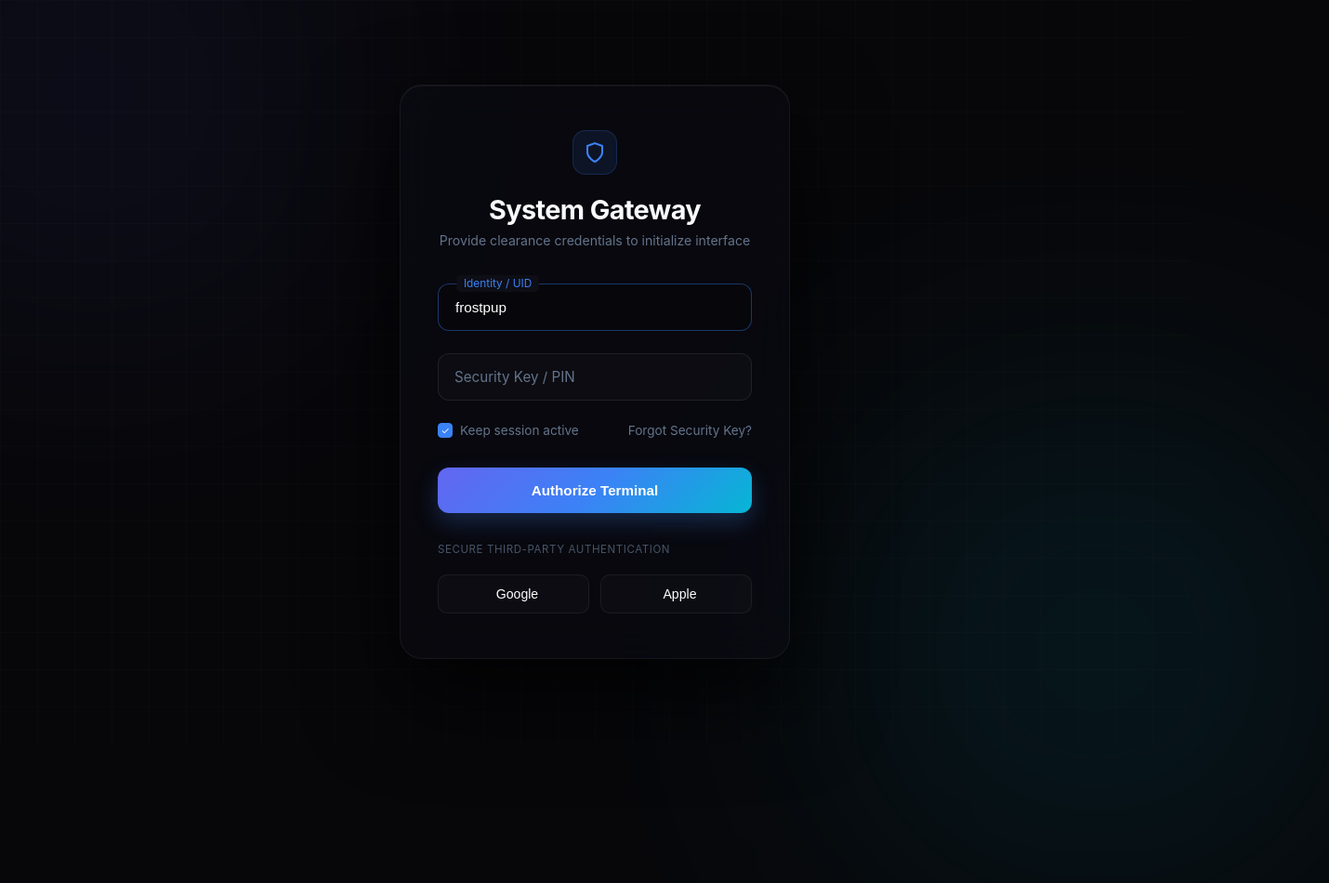
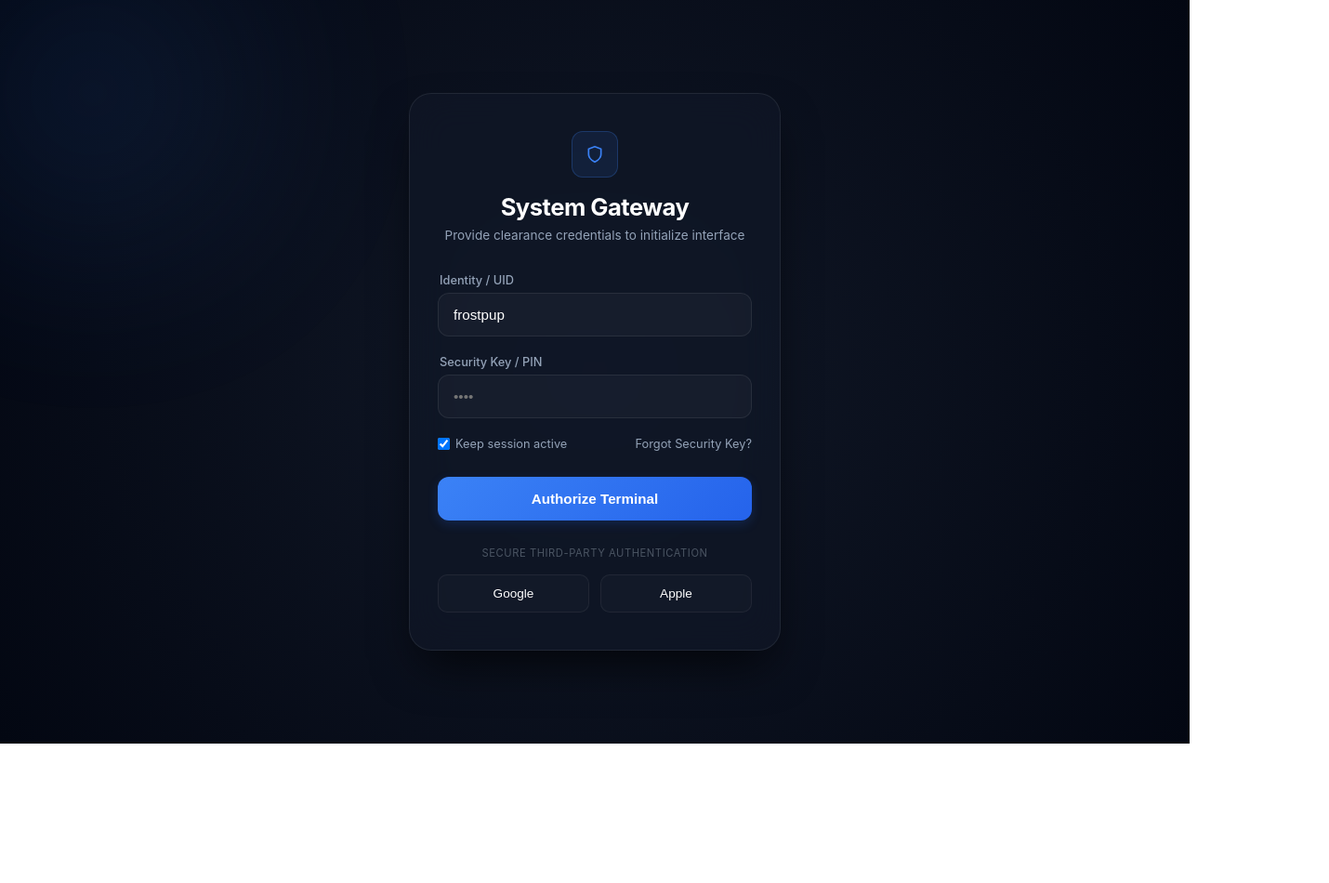
Before and after one commit to manvithmanvithn-dev/Login-page-pc, a plain HTML site: page index.html in a window 1280 px wide. Shown: the whole page at 93% size, 1430 px wide, since content can reach past the window. After the commit the page ends 800 px from the top, so only its background shows below. Drawn offline with Linux system fonts and the light colour scheme.

Commit message:
Update index.html

```diff
--- a/index.html
+++ b/index.html
@@ -3,109 +3,295 @@
 <head>
     <meta charset="UTF-8">
     <meta name="viewport" content="width=device-width, initial-scale=1.0">
-    <title>Enterprise Portal // Access Gate</title>
-    <link rel="stylesheet" href="style.css">
+    <title>Enterprise Portal // Gateway Access</title>
+    <style>
+        * {
+            box-sizing: border-box;
+            margin: 0;
+            padding: 0;
+        }
+
+        body {
+            font-family: -apple-system, BlinkMacSystemFont, "Segoe UI", Roboto, Helvetica, Arial, sans-serif;
+            background: radial-gradient(circle at center, #111827 0%, #030712 100%);
+            color: #f8fafc;
+            min-height: 100vh;
+            display: flex;
+            justify-content: center;
+            align-items: center;
+            padding: 20px;
+        }
+
+        /* Ambient Cyber Blur Elements */
+        .glow-orb {
+            position: fixed;
+            width: 300px;
+            height: 300px;
+            border-radius: 50%;
+            background: #3b82f6;
+            filter: blur(120px);
+            opacity: 0.15;
+            z-index: 1;
+            pointer-events: none;
+            top: -50px;
+            left: -50px;
+        }
+
+        /* Main Container: Absolute Luxury Glassmorphism */
+        .auth-card {
+            background: rgba(17, 24, 39, 0.7);
+            backdrop-filter: blur(20px);
+            -webkit-backdrop-filter: blur(20px);
+            border: 1px solid rgba(255, 255, 255, 0.08);
+            border-radius: 24px;
+            width: 100%;
+            max-width: 400px;
+            padding: 40px 30px;
+            box-shadow: 0 25px 50px -12px rgba(0, 0, 0, 0.7);
+            text-align: center;
+            z-index: 10;
+        }
+
+        .header-section {
+            margin-bottom: 30px;
+        }
+
+        .icon-shield {
+            width: 50px;
+            height: 50px;
+            background: rgba(59, 130, 246, 0.1);
+            border: 1px solid rgba(59, 130, 246, 0.25);
+            border-radius: 12px;
+            display: flex;
+            justify-content: center;
+            align-items: center;
+            color: #3b82f6;
+            margin: 0 auto 16px;
+        }
+
+        h2 {
+            font-size: 1.6rem;
+            font-weight: 700;
+            letter-spacing: -0.02em;
+            margin-bottom: 6px;
+            color: #ffffff;
+        }
+
+        .subtitle {
+            color: #94a3b8;
+            font-size: 0.85rem;
+            line-height: 1.4;
+        }
+
+        /* High-End Form Fields */
+        .input-group {
+            position: relative;
+            margin-bottom: 20px;
+            text-align: left;
+        }
+
+        .input-group label {
+            display: block;
+            color: #94a3b8;
+            font-size: 0.8rem;
+            font-weight: 500;
+            margin-bottom: 6px;
+            padding-left: 2px;
+        }
+
+        .input-field {
+            width: 100%;
+            background: rgba(255, 255, 255, 0.03);
+            border: 1px solid rgba(255, 255, 255, 0.08);
+            padding: 14px 16px;
+            border-radius: 12px;
+            color: #ffffff;
+            font-size: 0.95rem;
+            outline: none;
+            transition: all 0.2s ease;
+        }
+
+        .input-field:focus {
+            border-color: #3b82f6;
+            background: rgba(0, 0, 0, 0.2);
+            box-shadow: 0 0 0 1px #3b82f6;
+        }
+
+        .error-message {
+            color: #ef4444;
+            font-size: 0.8rem;
+            margin-top: 6px;
+            display: none;
+            padding-left: 2px;
+        }
+
+        /* Utilities */
+        .utility-row {
+            display: flex;
+            justify-content: space-between;
+            align-items: center;
+            font-size: 0.8rem;
+            margin-bottom: 28px;
+        }
+
+        .remember-me {
+            color: #94a3b8;
+            display: flex;
+            align-items: center;
+            gap: 6px;
+            cursor: pointer;
+        }
+
+        .forgot-pass {
+            color: #94a3b8;
+            text-decoration: none;
+            transition: color 0.2s;
+        }
+
+        .forgot-pass:hover {
+            color: #3b82f6;
+        }
+
+        /* Action Button */
+        .action-button {
+            width: 100%;
+            background: linear-gradient(135deg, #3b82f6, #2563eb);
+            color: #ffffff;
+            border: none;
+            padding: 15px;
+            border-radius: 12px;
+            font-size: 0.95rem;
+            font-weight: 600;
+            cursor: pointer;
+            box-shadow: 0 4px 12px rgba(37, 99, 235, 0.2);
+            transition: all 0.2s ease;
+        }
+
+        .action-button:hover {
+            transform: translateY(-1px);
+            box-shadow: 0 6px 20px rgba(37, 99, 235, 0.4);
+        }
+
+        .action-button:active {
+            transform: translateY(0);
+        }
+
+        /* Third-Party Login Options */
+        .divider {
+            font-size: 0.7rem;
+            color: #4b5563;
+            text-transform: uppercase;
+            letter-spacing: 0.05em;
+            margin: 28px 0 16px;
+        }
+
+        .social-buttons {
+            display: flex;
+            gap: 12px;
+        }
+
+        .social-btn {
+            flex: 1;
+            background: rgba(255, 255, 255, 0.02);
+            border: 1px solid rgba(255, 255, 255, 0.06);
+            padding: 12px;
+            border-radius: 10px;
+            color: #ffffff;
+            font-size: 0.85rem;
+            font-weight: 500;
+            cursor: pointer;
+            transition: background 0.2s;
+        }
+
+        .social-btn:hover {
+            background: rgba(255, 255, 255, 0.06);
+        }
+
+        @keyframes hardwareShake {
+            0%, 100% { transform: translateX(0); }
+            20%, 60% { transform: translateX(-6px); }
+            40%, 80% { transform: translateX(6px); }
+        }
+        .shake-effect {
+            animation: hardwareShake 0.35s ease;
+        }
+    </style>
 </head>
 <body>
 
-    <div class="mesh-grid"></div>
-    <div class="glow-sphere sphere-alpha"></div>
-    <div class="glow-sphere sphere-beta"></div>
+    <div class="glow-orb"></div>
 
-    <div class="auth-wrapper">
-        <div class="auth-header">
-            <div class="security-shield">
-                <svg width="24" height="24" viewBox="0 0 24 24" fill="none" stroke="currentColor" stroke-width="2">
+    <div class="auth-card" id="mainContainer">
+        <div class="header-section">
+            <div class="icon-shield">
+                <svg width="20" height="20" viewBox="0 0 24 24" fill="none" stroke="currentColor" stroke-width="2" stroke-linecap="round" stroke-linejoin="round">
                     <path d="M12 22s8-4 8-10V5l-8-3-8 3v7c0 6 8 10 8 10z"/>
                 </svg>
             </div>
             <h2>System Gateway</h2>
-            <p class="auth-subtitle">Provide clearance credentials to initialize interface</p>
+            <p class="subtitle">Provide clearance credentials to initialize interface</p>
         </div>
 
-        <div class="form-container">
-            <div class="input-track">
-                <input type="text" id="userUID" placeholder=" " required value="frostpup">
-                <label for="userUID">Identity / UID</label>
-                <span class="track-indicator"></span>
+        <div>
+            <div class="input-group">
+                <label for="uidField">Identity / UID</label>
+                <input type="text" id="uidField" class="input-field" value="frostpup" autocomplete="off">
             </div>
 
-            <div class="input-track">
-                <input type="password" id="passKey" placeholder=" " required oninput="evaluateKeySequence(this)">
-                <label for="passKey">Security Key / PIN</label>
-                <span class="track-indicator"></span>
-                <div class="error-node" id="errorFeedback">Clearance code rejection triggered.</div>
+            <div class="input-group">
+                <label for="pinField">Security Key / PIN</label>
+                <input type="password" id="pinField" class="input-field" placeholder="••••" oninput="verifyInputSequence(this)" autocomplete="off">
+                <div class="error-message" id="errorFeedback">Clearance code rejection triggered.</div>
             </div>
 
-            <div class="form-utility">
-                <label class="toggle-control">
-                    <input type="checkbox" checked>
-                    <span class="control-box"></span>
-                    Keep session active
+            <div class="utility-row">
+                <label class="remember-me">
+                    <input type="checkbox" checked> Keep session active
                 </label>
-                <a href="#" class="recovery-trigger">Forgot Security Key?</a>
+                <a href="#" class="forgot-pass">Forgot Security Key?</a>
             </div>
 
-            <button class="submit-action" id="gateTrigger" onclick="processAccessRequest()">
-                <span class="label-text" id="actionText">Authorize Terminal</span>
-                <div class="loading-ring" id="actionSpinner"></div>
-            </button>
+            <button class="action-button" onclick="executeAuthentication()">Authorize Terminal</button>
         </div>
 
-        <div class="federated-divider">
-            <span>secure third-party authentication</span>
-        </div>
+        <div class="divider">secure third-party authentication</div>
 
-        <div class="federated-grid">
-            <button class="fed-provider">
-                <span class="provider-badge google-spec"></span> Google
-            </button>
-            <button class="fed-provider">
-                <span class="provider-badge apple-spec"></span> Apple
-            </button>
+        <div class="social-buttons">
+            <button class="social-btn">Google</button>
+            <button class="social-btn">Apple</button>
         </div>
     </div>
 
     <script>
-        function evaluateKeySequence(element) {
+        function verifyInputSequence(element) {
             if (element.value === '0296') {
-                processAccessRequest();
+                executeAuthentication();
             }
         }
 
-        function processAccessRequest() {
-            const pin = document.getElementById('passKey');
+        function executeAuthentication() {
+            const pin = document.getElementById('pinField');
             const error = document.getElementById('errorFeedback');
-            const text = document.getElementById('actionText');
-            const spinner = document.getElementById('actionSpinner');
-            const btn = document.getElementById('gateTrigger');
+            const container = document.getElementById('mainContainer');
 
-            // Hardcoded structural check for the private code
-            if (pin.value === '0296' || pin.value.length >= 4) {
             if (pin.value === '0296') {
                 error.style.display = 'none';
-                    text.style.opacity = '0';
-                    spinner.style.display = 'block';
-                    btn.classList.add('processing-state');
+                container.style.opacity = '0';
+                container.style.transform = 'scale(0.96) translateY(-10px)';
+                container.style.transition = 'all 0.4s ease';
 
                 setTimeout(() => {
-                        document.querySelector('.auth-wrapper').style.opacity = '0';
-                        document.querySelector('.auth-wrapper').style.transform = 'scale(0.96) translateY(-10px)';
-
-                        setTimeout(() => {
+                    // Redirects straight to your core birthday page
                     window.location.href = "index.html";
-                        }, 500);
-                    }, 1200);
-                } else {
-                    // Trigger standard error routine for wrong attempts
+                }, 400);
+            } else if (pin.value.length >= 4) {
                 error.style.display = 'block';
-                    document.querySelector('.auth-wrapper').classList.add('hardware-shake');
+                container.classList.add('shake-effect');
                 pin.value = '';
                 pin.focus();
                 setTimeout(() => {
-                        document.querySelector('.auth-wrapper').classList.remove('hardware-shake');
+                    container.classList.remove('shake-effect');
                 }, 400);
-                }
             }
         }
     </script>
```
Lines whose indentation alone changed are shown as unchanged.
